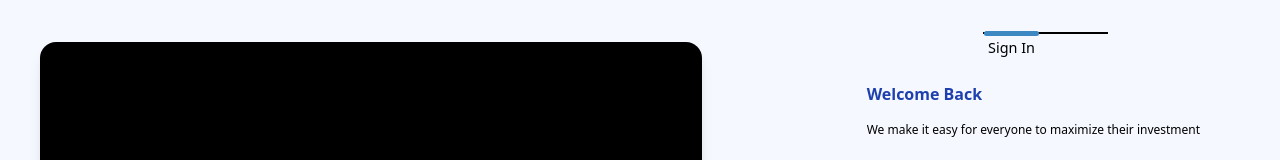
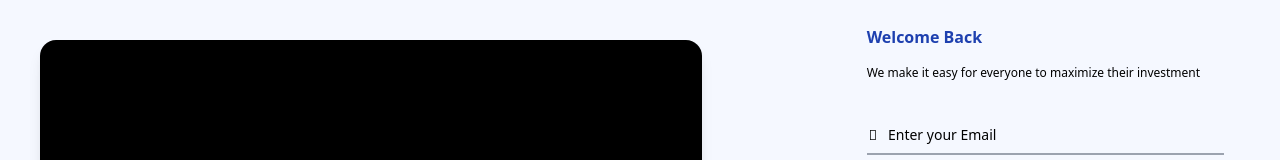
Before and after one commit to AsifAhmedAli/Product-Frontend, a Next.js app: page /auth in a window 1280 px wide. Shown: the top 160 px of the page. Built offline with nearby package versions, Linux system fonts and the light colour scheme.

Commit message:
toggle bar removed

```diff
--- a/src/pages/auth/index.js
+++ b/src/pages/auth/index.js
@@ -17,7 +17,7 @@ export default function index() {
                     </div>
                 </div>
                 <div className="px-4 sm:col-span-2 lg:col-span-1">
-                    <AuthSwitcher toggle={toggle} onClick={handleToggle}></AuthSwitcher>
+                    {/* <AuthSwitcher toggle={toggle} onClick={handleToggle}></AuthSwitcher> */}
                     {
                         toggle ?
                             <Signup setToggle={setToggle} toggle={toggle} /> :
```
